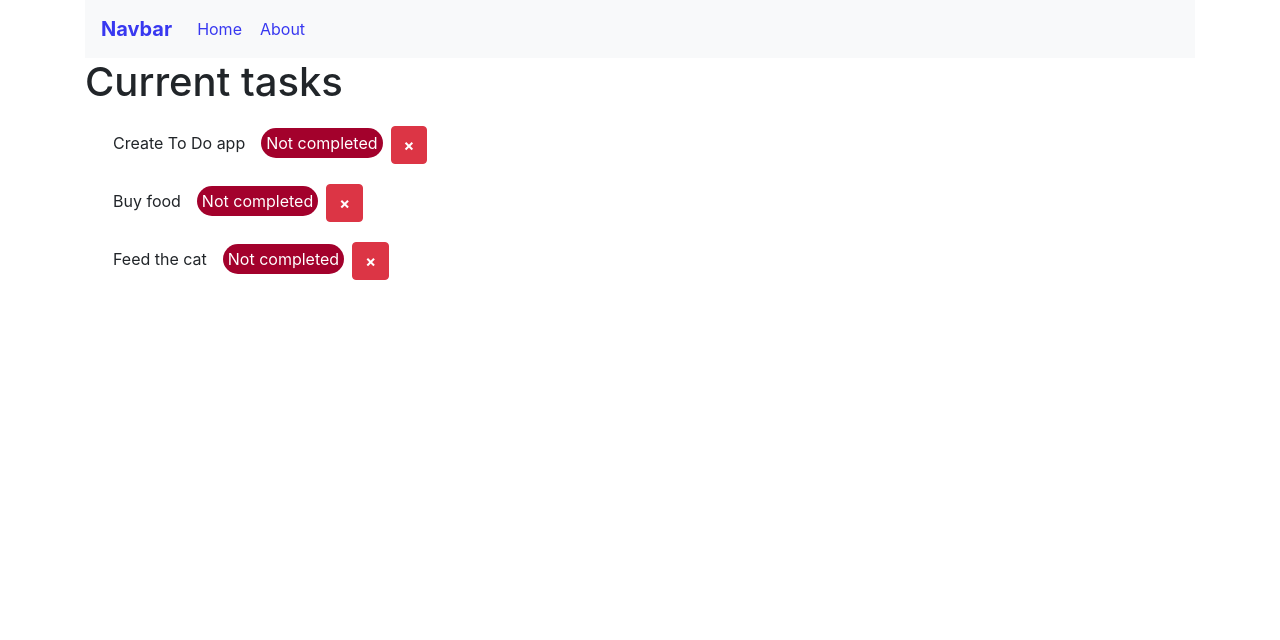
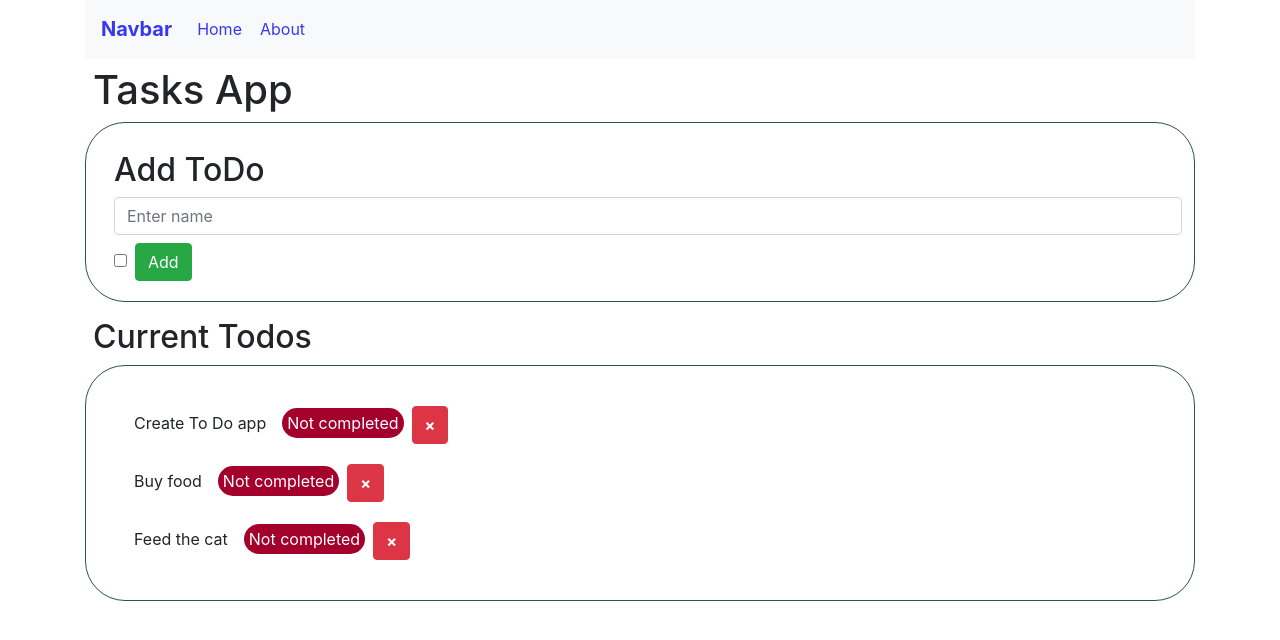
Before and after one commit to MartinKamenov/React-ToDoApp, a React (Create React App) app: page / in a window 1280 px wide. Shown: the top 640 px of the page. Built offline with nearby package versions, Linux system fonts and the light colour scheme.

Commit message:
Added form for adding todos

```diff
--- /dev/null
+++ b/src/components/todos/addTodo.jsx
@@ -0,0 +1,14 @@
+import React, { Component } from 'react';
+
+const AddToDo = (props) => {
+    return (
+        <div className="form-group col-xs-2 nav-fragment">
+            <h2 className="m-2">Add ToDo</h2>
+            <input className="form-control m-2" placeholder="Enter name" type="text"/>
+            <input className="m-2" type="checkbox"/>
+            <button className="btn btn-success" onClick={props.onAdd}>Add</button>
+        </div>
+    );
+}
+
+export default AddToDo;
--- a/src/components/todos/css/todos.css
+++ b/src/components/todos/css/todos.css
@@ -26,3 +26,9 @@
 .delete-btn {
     font-weight: bold !important;
 }
+
+.nav-fragment {
+    padding: 20px;
+    border: 1px solid #2c5059;
+    border-radius: 40px;
+}
--- a/src/components/todos/todo.jsx
+++ b/src/components/todos/todo.jsx
@@ -7,7 +7,9 @@ const Todo = (props) => {
                 {props.todo.name}
             </span>
             {props.children}
-            <button className="delete-btn btn btn-danger" onClick={() => props.onDelete(props.id)}>&times;</button>
+            <button className="delete-btn btn btn-danger"
+                onClick={() => props.onDelete(props.id)}>&times;
+            </button>
         </div>
      );
 }
--- a/src/components/todos/todos.jsx
+++ b/src/components/todos/todos.jsx
@@ -1,6 +1,7 @@
 import React, { Component } from 'react';
 import Todo from './todo';
 import './css/todos.css'
+import AddToDo from './addTodo';
 
 class ToDos extends Component {
     state = {
@@ -33,14 +34,23 @@ class ToDos extends Component {
         const todos = this.state.todos.filter((t, i) => i !== id);
         this.setState({todos});
     }
+
+    handleAdd = (name) => {
+        const newTodo = {name};
+        this.setState({ todos: this.state.todos.push(newTodo) });
+    }
     render() {
         return (
             <div>
-                <h1>Current tasks</h1>
-                {this.state.todos.map((t, i) =>
-                    <Todo key={i} todo={t} id={i} onChange={this.handleChange}
-                    children={this.showStatusOfTodo(i)} onDelete={this.handleDelete}/>
-                )}
+                <h1 className="m-2">Tasks App</h1>
+                <AddToDo onAdd={this.handleAdd}/>
+                <h2 className="m-2">Current Todos</h2>
+                <div className="nav-fragment">
+                    {this.state.todos.map((t, i) =>
+                        <Todo key={i} todo={t} id={i} onChange={this.handleChange}
+                        children={this.showStatusOfTodo(i)} onDelete={this.handleDelete}/>
+                    )}
+                </div>
             </div>
         );
     }
```
